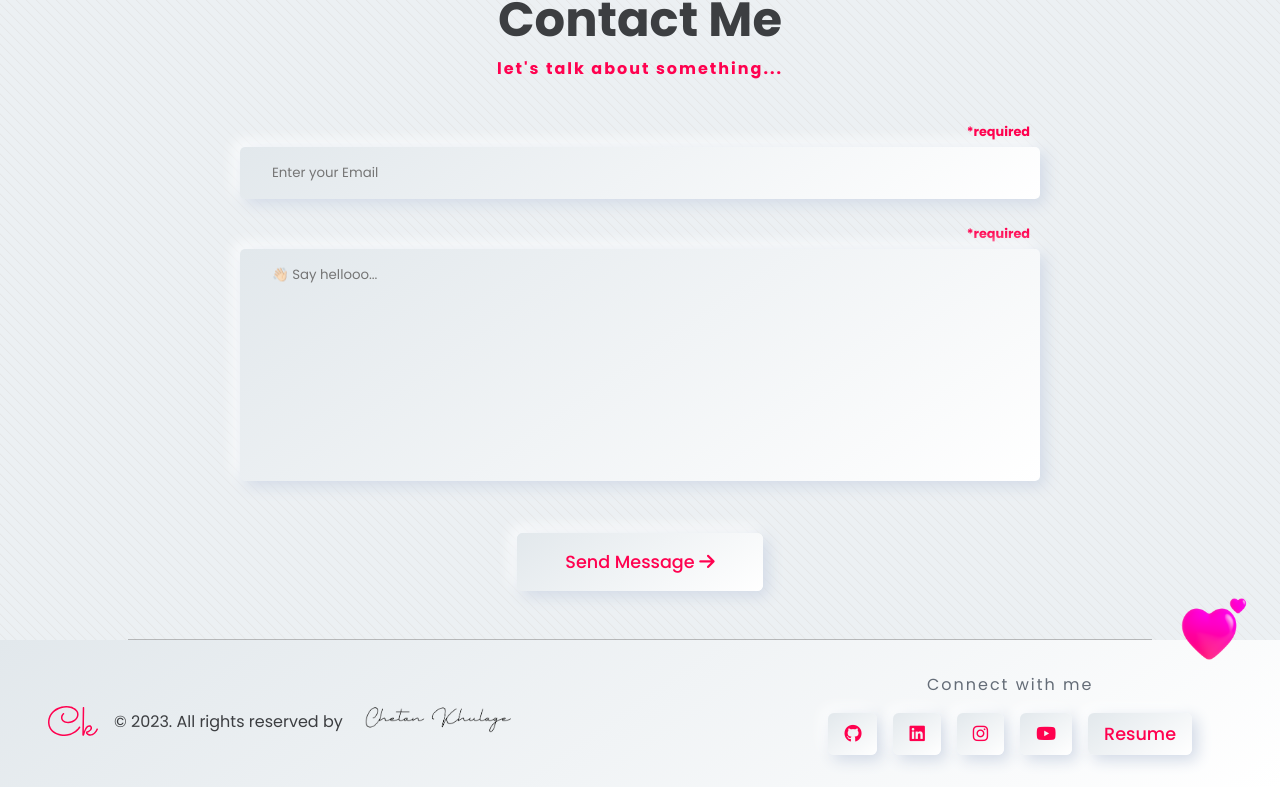
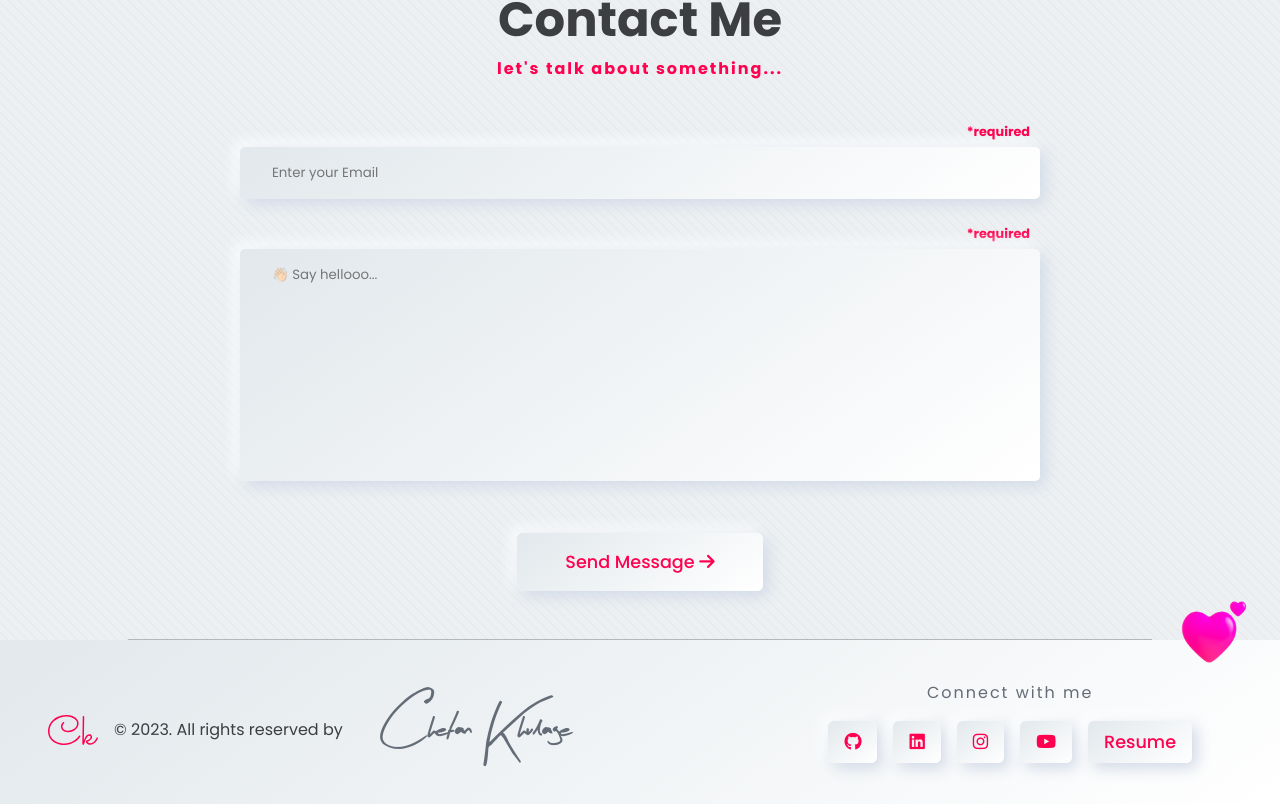
Before and after one commit to Chetan-KK/chetan-kk-portfolio2023, a React (Vite) app: page / in a window 1280 px wide. Shown: the part 4089-4893 px from the top of the page. Built offline with nearby package versions, Linux system fonts and the light colour scheme.

Commit message:
signature added

```diff
--- a/src/Components/Footer/Footer.css
+++ b/src/Components/Footer/Footer.css
@@ -1,3 +1,13 @@
+@font-face {
+  font-family: arty;
+  src: url(/fonts/ArtySignature.otf);
+}
+.Footer .sign {
+  font-family: arty;
+  font-size: 6rem;
+  width: 230px;
+}
+
 .Footer {
   background-image: var(--button-gradient);
   padding: 2rem 5rem 1rem 3rem;
--- a/src/Components/Footer/Footer.jsx
+++ b/src/Components/Footer/Footer.jsx
@@ -3,25 +3,19 @@ import Connect from "../Connect/Connect";
 import "./Footer.css";
 import logo from "/favicon.svg";
 import heartIcon from "/iconsImg/heart.png";
-import { ThemeContext } from "../../Context/ThemeContex";
-import logoDarkIcon from "/iconsImg/logoDark.png";
-import logoLightIcon from "/iconsImg/logoLight.png";
 
 function Footer() {
-  const { mode, toggleMode } = useContext(ThemeContext);
-
   return (
     <div className="Footer flex">
       <img src={heartIcon} alt="" className="imgIcon heartIcon" />
       <div className="logo flex">
         <img src={logo} alt="icon" />
         &copy; 2023. All rights reserved by
-        <a href="https://www.linkedin.com/in/chetan-khulage/" className="link">
-          {mode == "dark" ? (
-            <img src={logoLightIcon} alt="" style={{ width: "10rem" }} />
-          ) : (
-            <img src={logoDarkIcon} alt="" style={{ width: "10rem" }} />
-          )}
+        <a
+          href="https://www.linkedin.com/in/chetan-khulage/"
+          className="link sign"
+        >
+          Chetan Khulage
         </a>
       </div>
       <Connect />
```
Also changed, not shown: public/fonts/ArtySignature.otf (added), public/fonts/SCRIPTIN.ttf (added).
